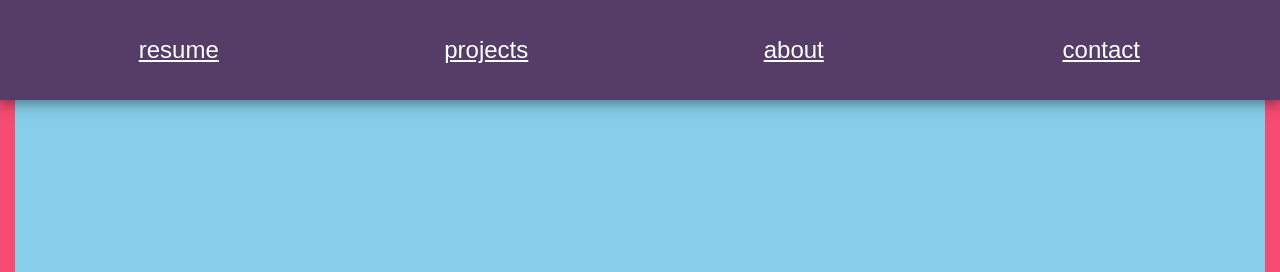
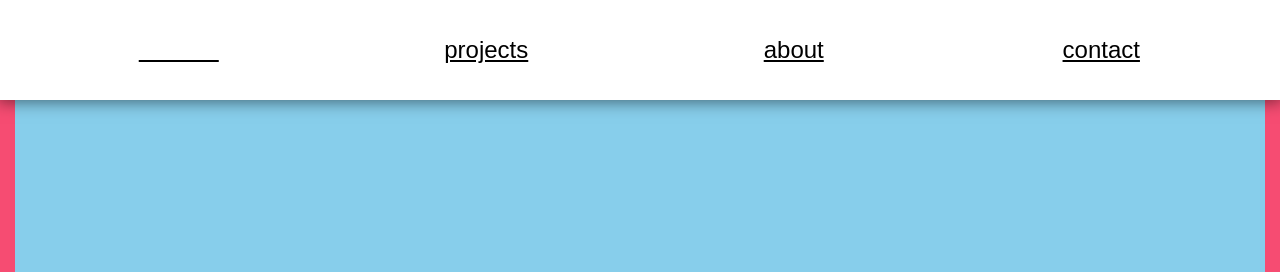
Before and after one commit to marty-jiffar/marty-jiffar.github.io, a plain HTML site: page index.html in a window 1280 px wide. Shown: the top 272 px of the page. Drawn offline with nearby package versions, Linux system fonts and the light colour scheme; grey boxes are pictures that could not be loaded.

Commit message:
Update stylelaptop1k.css
fixed nav bar = white, categories.row = black, projects_cont h3 = sky blue

```diff
--- a/css/stylelaptop1k.css
+++ b/css/stylelaptop1k.css
@@ -187,7 +187,7 @@ html {
     min-height: 100px;
     padding: 0 25px;
     box-sizing: border-box;
-    background-color: #553D67;
+    background-color: white;
     box-shadow: 0 0 15px 2px rgba(0,0,0,0.5);
     z-index: 100;
     transition: 0.35s ease;
@@ -205,7 +205,7 @@ html {
     width:100%;
     margin-top: auto;
     margin-bottom: auto;
-    color: #FFF;
+    color: black;
     text-align: center;
 }
 
@@ -226,7 +226,7 @@ html {
 }
 
 #projects_cont h3 {
-    color: #2F2FA2;
+    color: #87CEEB;
     margin-block-start: 0px;
     margin-block-end: 0px;
     margin-inline-start: 0px;
```
